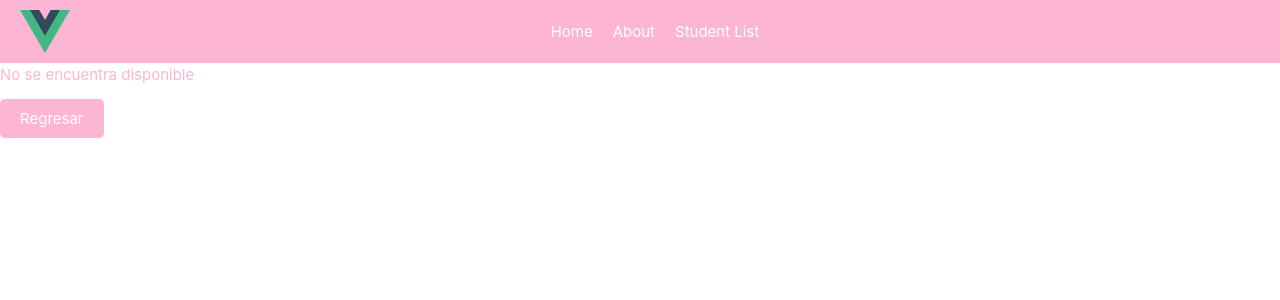
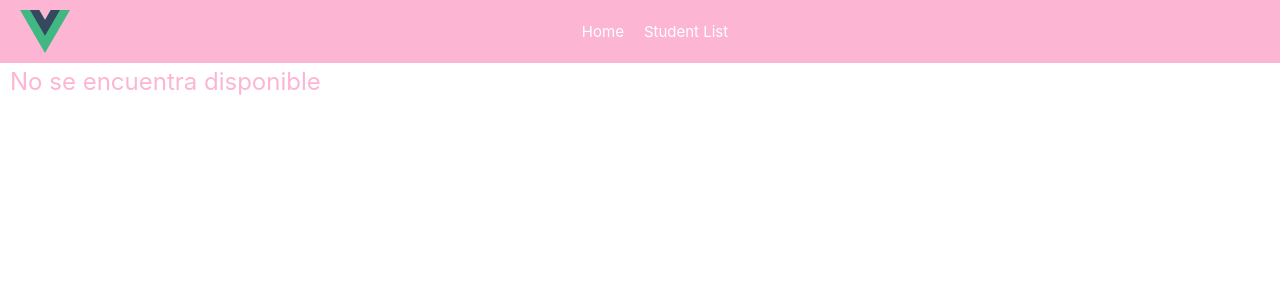
Before and after one commit to Estelaria/vuetaskandhomework, a Vue app: page /notFoundView in a window 1280 px wide. Shown: the top 300 px of the page. Built offline with nearby package versions, Linux system fonts and the light colour scheme.

Commit message:
add aleert

```diff
--- a/src/App.vue
+++ b/src/App.vue
@@ -1,6 +1,8 @@
 <script setup lang="ts">
 import { RouterLink, RouterView } from 'vue-router'
-
+import { library } from '@fortawesome/fontawesome-svg-core';
+import { fas } from '@fortawesome/free-solid-svg-icons';
+import { FontAwesomeIcon } from '@fortawesome/vue-fontawesome';
 </script>
 
 <template>
@@ -8,8 +10,7 @@ import { RouterLink, RouterView } from 'vue-router'
     <img alt="Vue logo" class="logo" src="@/assets/logo.svg" width="125" height="125" />
 
     <nav>
-      <RouterLink to="/" class="nav-link">Home</RouterLink>
-      <RouterLink to="/about" class="nav-link">About</RouterLink>
+      <RouterLink to="/notFoundView" class="nav-link">Home</RouterLink>
       <RouterLink to="/studentlist" class="nav-link">Student List</RouterLink>
     </nav>
 
--- a/src/views/AddStudent.vue
+++ b/src/views/AddStudent.vue
@@ -1,12 +1,3 @@
-<template>
-    <div>
-        <Form>
-            <template #form>
-            </template>
-        </Form>
-        <RouterLink to="/studentlist" class="return-link">Regresar</RouterLink>
-    </div>
-</template>
 
 <script setup lang="ts">
 
@@ -21,9 +12,18 @@ const studentsStore = useStudentsStore();
 function addStudent(studentData: IStudent) {
     studentsStore.CreateStudent(studentData);
     router.push({ name: 'StudentList' });
+    alert('Estudiante Agregado con éxito');
 }
 </script>
-
+<template>
+    <div>
+        <Form>
+            <template #form>
+            </template>
+        </Form>
+        <RouterLink to="/studentlist" class="return-link">Regresar</RouterLink>
+    </div>
+</template>
 <style scoped>
 
 </style>
--- a/src/views/NotFoundView.vue
+++ b/src/views/NotFoundView.vue
@@ -1,25 +1,21 @@
 <template>
-    <div class="about-title">No se encuentra disponible</div>
-    <router-link :to="{ name: 'home' }" class="login-link">Regresar</router-link>
+    <div class="about-title">
+        <i class="fa fa-exclamation" aria-hidden="true"></i>
+        <span>No se encuentra disponible</span>
+    </div>
 </template>
-<script lang="ts" setup></script>
+<script lang="ts" setup>
+
+</script>
 
 <style scoped>
 .about-title {
     color: #FCB6D4;
     margin-bottom: 20px;
+    font-size: 24px;
 }
 
-.login-link {
-    background-color: #FCB6D4;
-    color: white;
-    padding: 10px 20px;
-    border-radius: 5px;
-    text-decoration: none;
-    transition: background-color 0.3s ease;
-}
-
-.login-link:hover {
-    background-color: #FF7EB9;
+.about-title i {
+    margin-right: 10px;
 }
 </style>
--- a/src/views/StudentList.vue
+++ b/src/views/StudentList.vue
@@ -1,3 +1,31 @@
+<template>
+    <div class="student-list">
+        <h2>Lista de Estudiantes</h2>
+        <RouterLink to="/addStudent" class="add-button">Nuevo Estudiante</RouterLink>
+        <table>
+            <thead>
+                <tr>
+                    <th>ID</th>
+                    <th>Nombre</th>
+                    <th>Acciones</th>
+                </tr>
+            </thead>
+            <tbody>
+                <tr v-for="student in students" :key="student.id">
+                    <td>{{ student.id }}</td>
+                    <td>
+                        <RouterLink :to="{ name: 'StudentDetails', params: { id: student.id } }" class="student-link">{{
+                    student.name }}</RouterLink>
+                    </td>
+                    <td>
+                        <button @click="deleteStudent(student.id)" class="delete-button">Eliminar</button>
+                    </td>
+                </tr>
+            </tbody>
+        </table>
+    </div>
+</template>
+
 <script lang="ts">
 import { useStudentsStore } from '@/stores/StudentsData';
 
@@ -6,8 +34,9 @@ export default {
         const studentsStore = useStudentsStore();
         studentsStore.GetStudents();
 
-        const deleteStudent = (id: number) => {
-            studentsStore.DeleteStudent(id);
+        const deleteStudent = async (id: number) => {
+            await studentsStore.DeleteStudent(id);
+            alert('Estudiante eliminado con éxito');
         };
 
         return {
@@ -17,20 +46,6 @@ export default {
     }
 };
 </script>
-<template>
-    <div class="student-list">
-        <h2>Lista de Estudiantes</h2>
-        <ul>
-            <li v-for="student in students" :key="student.id">
-                <RouterLink :to="{ name: 'StudentDetails', params: { id: student.id } }" class="student-link">{{
-                student.name }}</RouterLink>
-                <button @click="deleteStudent(student.id)" class="delete-button">Eliminar</button>
-            </li>
-        </ul>
-
-        <RouterLink to="/addStudent" class="add-button">Nuevo Estudiante</RouterLink>
-    </div>
-</template>
 
 <style scoped>
 .student-list {
@@ -42,10 +57,11 @@ export default {
     color: #FCB6D4;
     text-decoration: none;
     margin-right: 10px;
+    text-transform: capitalize;
 }
 
 .delete-button {
-    background-color:#590232 ;
+    background-color: #590232;
     color: white;
     border: none;
     padding: 5px 10px;
@@ -66,4 +82,22 @@ export default {
 .add-button:hover {
     background-color: #FF7EB9;
 }
+
+table {
+    width: 100%;
+    border-collapse: collapse;
+    margin-top: 20px;
+}
+
+th,
+td {
+    border: 1px solid #ccc;
+    padding: 8px;
+    text-align: left;
+}
+
+th {
+    background-color: #FCB6D4;
+    color: white;
+}
 </style>
```
